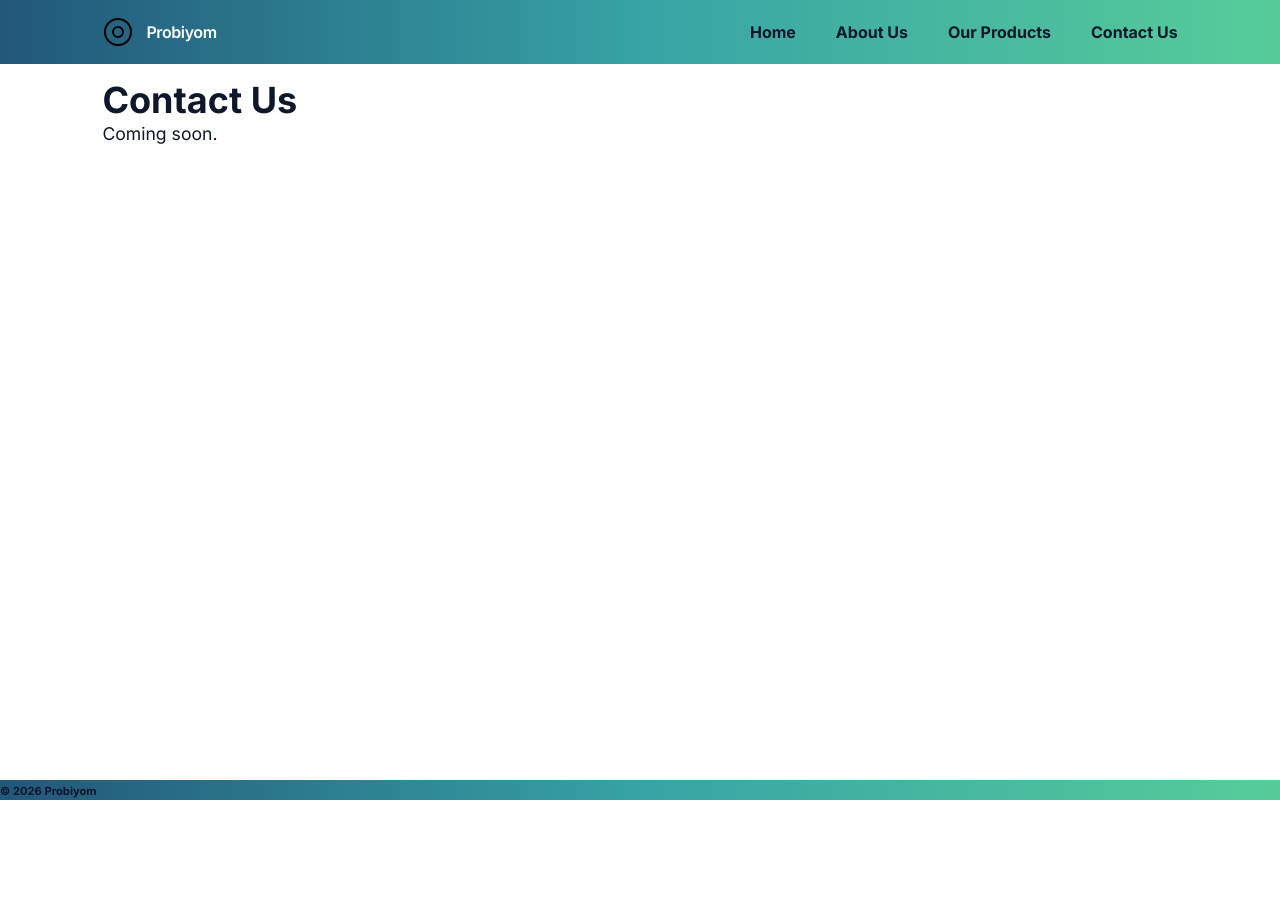
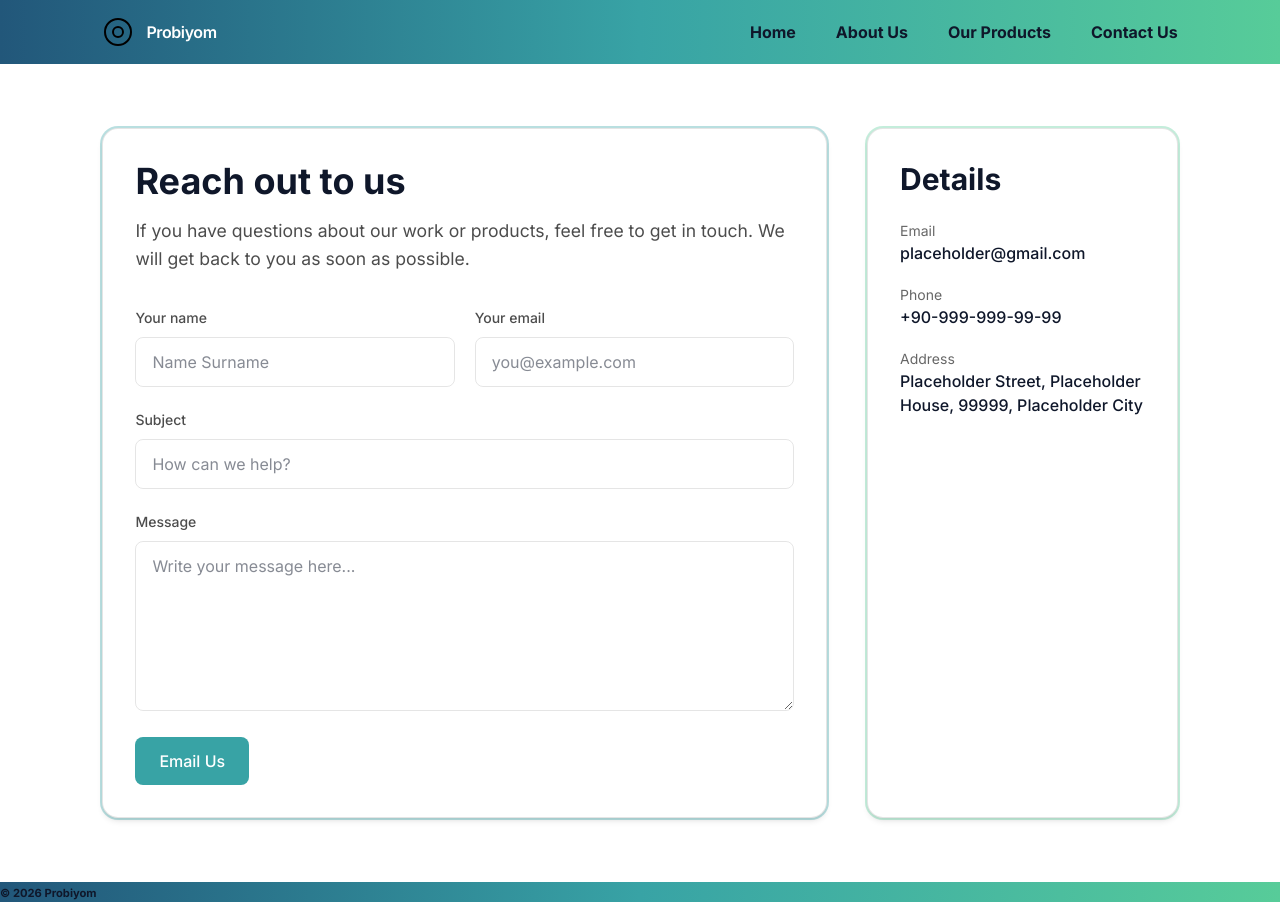
Before and after one commit to dorukersoy47/probiyom-website, a Next.js app: page /contact in a window 1280 px wide. Before the commit the page ends 800 px from the top, so only its background shows below. Built offline with nearby package versions, Linux system fonts and the light colour scheme.

Commit message:
contact us page

```diff
--- a/app/contact/page.tsx
+++ b/app/contact/page.tsx
@@ -1,8 +1,168 @@
+"use client";
+
+import { siteInfo } from "../../data/site";
+
 export default function ContactPage() {
+  function handleSubmit(e: React.FormEvent<HTMLFormElement>) {
+    e.preventDefault();
+
+    const form = e.currentTarget;
+    const data = new FormData(form);
+
+    const name = String(data.get("name") || "").trim();
+    const email = String(data.get("email") || "").trim();
+    const subject = String(data.get("subject") || "").trim();
+    const message = String(data.get("message") || "").trim();
+
+    const body = `${message}
+
+---
+${name}
+${email}`;
+
+    const mailto = `mailto:${siteInfo.email}?subject=${encodeURIComponent(
+      subject
+    )}&body=${encodeURIComponent(body)}`;
+
+    window.location.href = mailto;
+  }
+
   return (
-    <section>
-      <h1>Contact Us</h1>
-      <p>Coming soon.</p>
-    </section>
+    <main className="py-12">
+      <div className="grid grid-cols-1 gap-10 lg:grid-cols-[7fr_3fr]">
+        {/* 70% section */}
+        <section
+          className="
+            rounded-2xl
+            border border-black/10
+            bg-white
+            p-8
+            shadow-md
+            ring-2 ring-[var(--color-tropical-teal)]/35
+          "
+        >
+          <h1 className="text-[var(--color-text)]">Reach out to us</h1>
+
+          <p className="mt-4 max-w-2xl text-black/70">
+            If you have questions about our work or products, feel free to get
+            in touch. We will get back to you as soon as possible.
+          </p>
+
+          <form onSubmit={handleSubmit} className="mt-8 space-y-5">
+            <div className="grid grid-cols-1 gap-5 md:grid-cols-2">
+              <div>
+                <label className="text-sm font-medium text-black/70">
+                  Your name
+                </label>
+                <input
+                  name="name"
+                  required
+                  className="mt-2 w-full rounded-lg border border-black/10 px-4 py-3"
+                  placeholder="Name Surname"
+                />
+              </div>
+
+              <div>
+                <label className="text-sm font-medium text-black/70">
+                  Your email
+                </label>
+                <input
+                  name="email"
+                  type="email"
+                  required
+                  className="mt-2 w-full rounded-lg border border-black/10 px-4 py-3"
+                  placeholder="you@example.com"
+                />
+              </div>
+            </div>
+
+            <div>
+              <label className="text-sm font-medium text-black/70">
+                Subject
+              </label>
+              <input
+                name="subject"
+                required
+                className="mt-2 w-full rounded-lg border border-black/10 px-4 py-3"
+                placeholder="How can we help?"
+              />
+            </div>
+
+            <div>
+              <label className="text-sm font-medium text-black/70">
+                Message
+              </label>
+              <textarea
+                name="message"
+                rows={6}
+                required
+                className="mt-2 w-full rounded-lg border border-black/10 px-4 py-3"
+                placeholder="Write your message here..."
+              />
+            </div>
+
+            <button
+              type="submit"
+              className="
+                inline-flex items-center rounded-lg
+                bg-[var(--color-tropical-teal)]
+                px-6 py-3
+                font-medium text-white
+                hover:opacity-90
+              "
+            >
+              Email Us
+            </button>
+          </form>
+        </section>
+
+        {/* 30% section */}
+        <section
+          className="
+            rounded-2xl
+            border border-black/10
+            bg-white
+            p-8
+            shadow-md
+            ring-2 ring-[var(--color-mint-leaf)]/35
+          "
+        >
+          <h2 className="text-[var(--color-text)]">Details</h2>
+
+          <ul className="mt-6 space-y-5">
+            <li>
+              <div className="text-sm text-black/60">Email</div>
+              <a
+                href={`mailto:${siteInfo.email}`}
+                className="text-base font-medium text-[var(--color-text)] hover:underline"
+              >
+                {siteInfo.email}
+              </a>
+            </li>
+
+            {siteInfo.phone && (
+              <li>
+                <div className="text-sm text-black/60">Phone</div>
+                <a
+                  href={`tel:${siteInfo.phone}`}
+                  className="text-base font-medium text-[var(--color-text)] hover:underline"
+                >
+                  {siteInfo.phone}
+                </a>
+              </li>
+            )}
+
+            {siteInfo.address && (
+              <li>
+                <div className="text-sm text-black/60">Address</div>
+                <div className="text-base font-medium text-[var(--color-text)]">
+                  {siteInfo.address}
+                </div>
+              </li>
+            )}
+          </ul>
+        </section>
+      </div>
+    </main>
   );
 }
```
